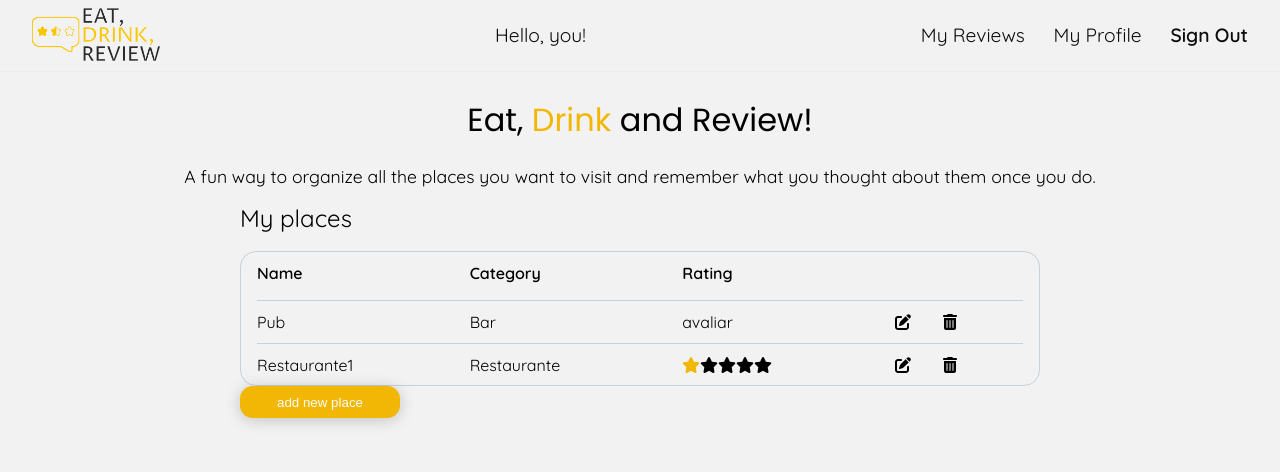
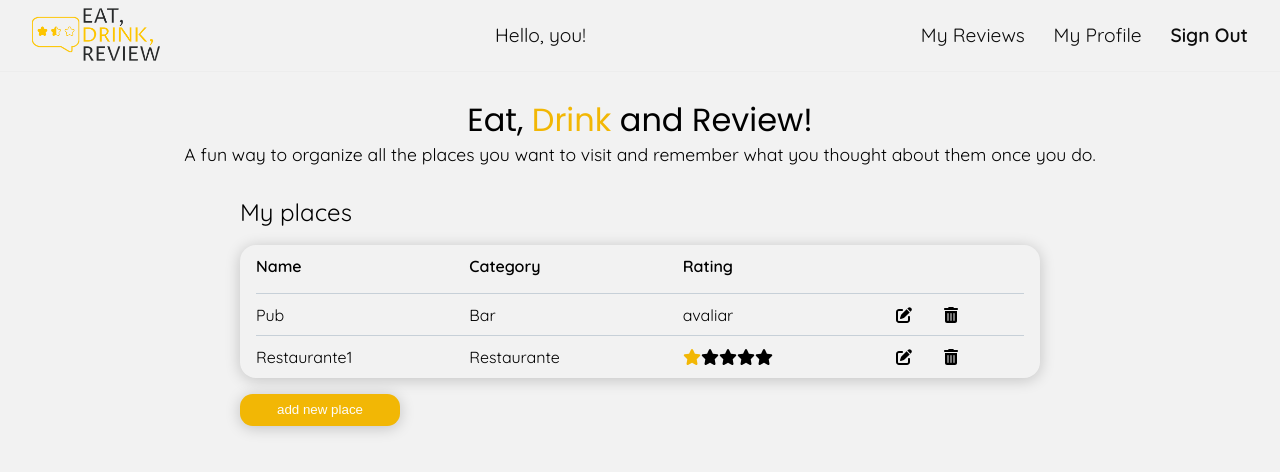
Before and after one commit to Laisses/POC-TS-food-review, a React (Create React App) app: page / in a window 1280 px wide. Shown: the top 472 px of the page. Built offline with nearby package versions, Linux system fonts and the light colour scheme.

Commit message:
src/components/Place.js: css changes to fit button

```diff
--- a/src/components/Place.js
+++ b/src/components/Place.js
@@ -1,4 +1,3 @@
-//import styled from "styled-components";
 import styled from "styled-components";
 import { OneStar } from "../constants/stars";
 import { DARK_GREY } from "../constants/constants";
@@ -69,9 +68,10 @@ export const Place = () => {
 };
 
 const List = styled.ul`
-    border: 1px solid ${DARK_GREY};
     border-radius: 1rem;
     padding: 0 1rem;
+    margin-bottom: 1rem;
+    box-shadow: 0px 2px 15px rgba(0,0,0,0.2);
 `;
 
 const ListTitle = styled.div`
--- a/src/pages/Home.js
+++ b/src/pages/Home.js
@@ -34,7 +34,7 @@ const Header = styled.h1`
     font-family: ${SECONDARY_FONT};
     font-size: 2rem;
     text-align: center;
-    margin-bottom: 2rem;
+    margin-bottom: .6rem;
     span {
         color: ${YELLOW};
     }
@@ -42,5 +42,5 @@ const Header = styled.h1`
 
 const Description = styled.p`
     font-size: 1.1rem;
-    margin-bottom: 1.3rem;
+    margin-bottom: 2.3rem;
 `;
```
